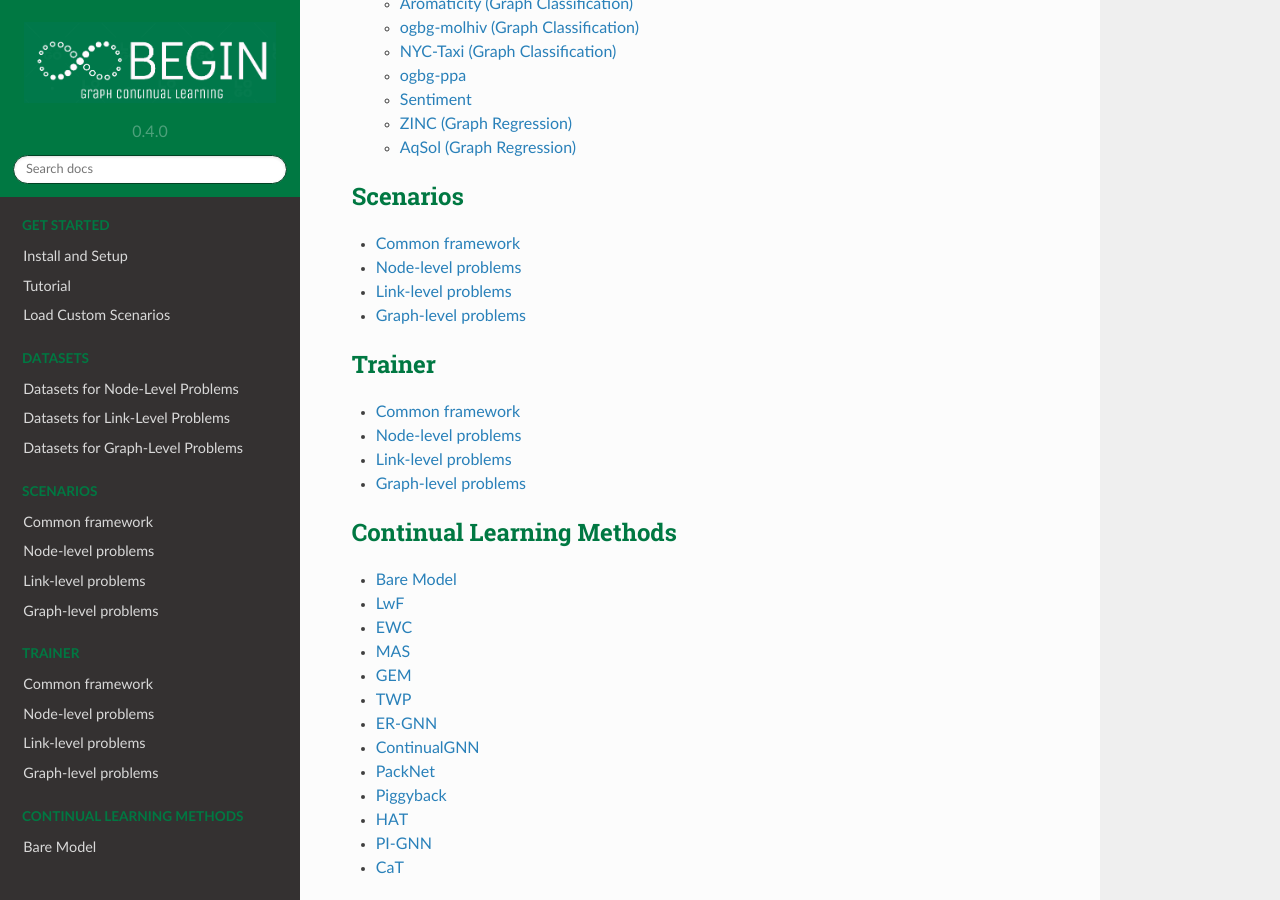
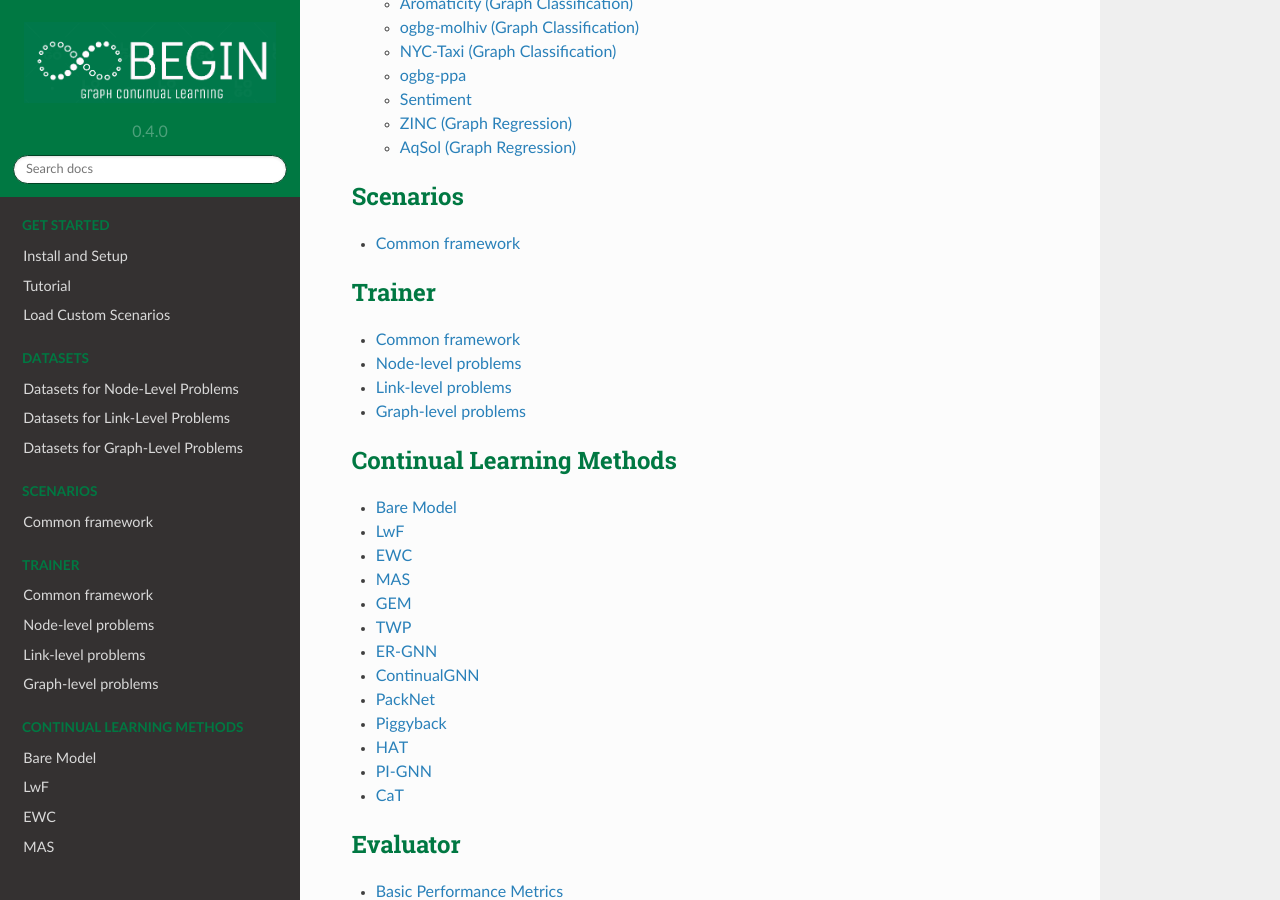
Before and after one commit to ShinhwanKang/BeGin, a Sphinx documentation site: the page built from docs/index.rst, in a window 1280 px wide and 900 px high, scrolled down 1148 px. Built offline with Sphinx 7.4.7 and the Read the Docs theme 2.0.0, drawn with Linux system fonts in a browser that asks for light colours; pages that are not in the unit, such as notebooks, are missing from menus.

Commit message:
Update index.rst

```diff
--- a/docs/index.rst
+++ b/docs/index.rst
@@ -26,9 +26,6 @@ Contents
    :caption: Scenarios
 
    030/common
-   030/node
-   030/link
-   030/graph
 
 .. toctree::
    :maxdepth: 1
```
